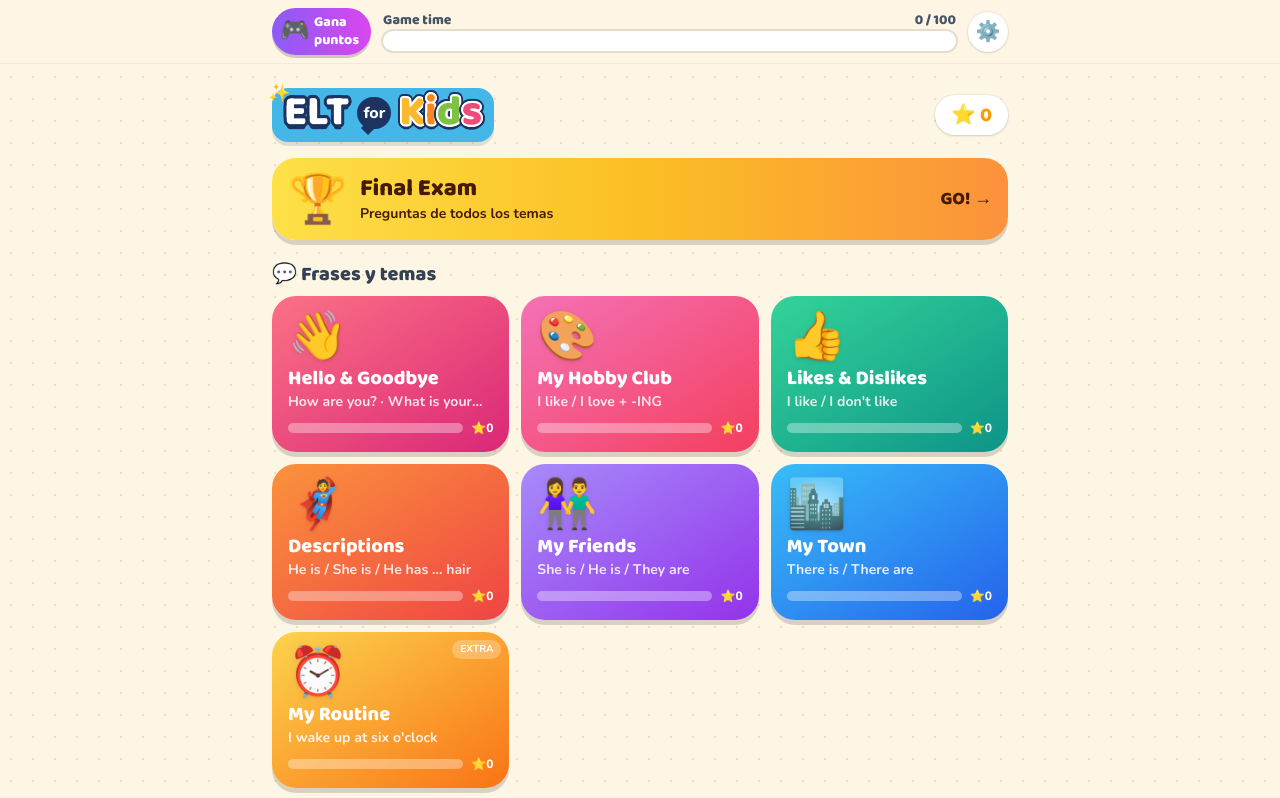
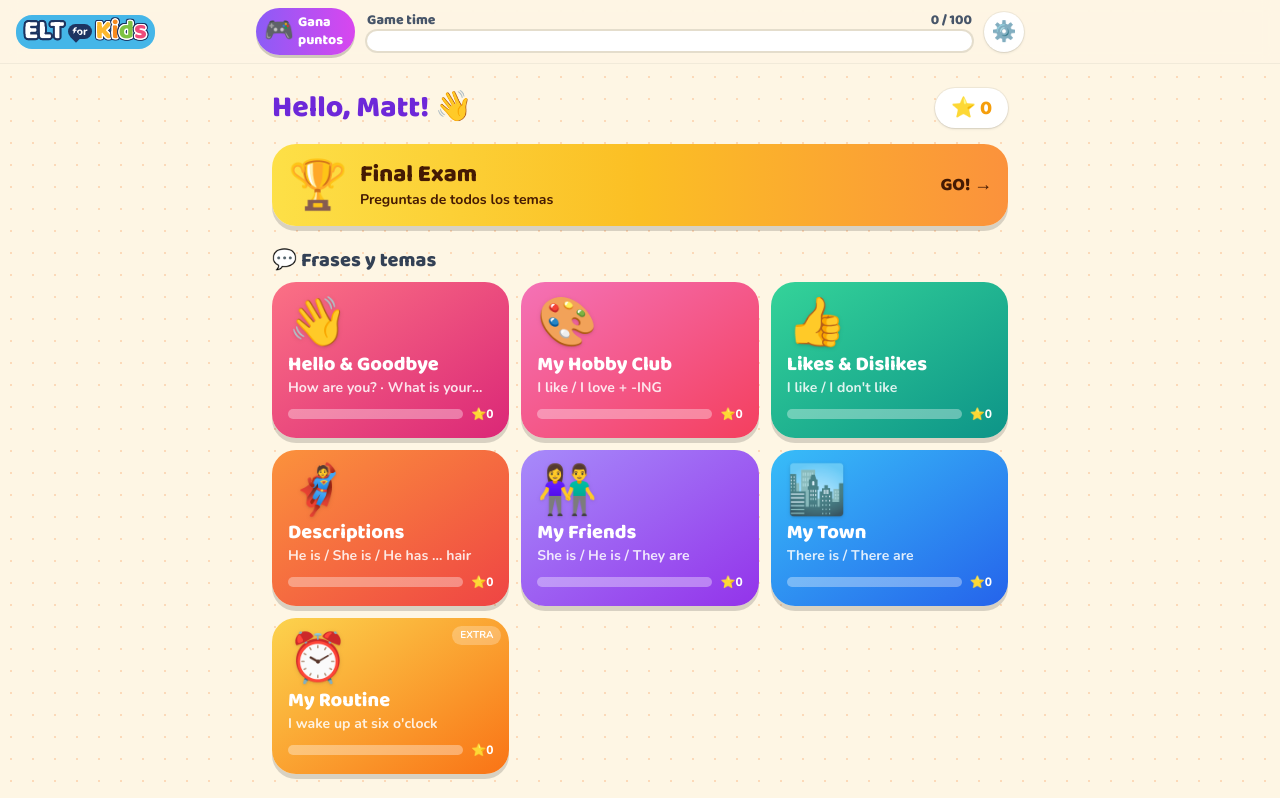
Before and after one commit to Pethofreed/elt-for-kids, a React (Vite) app: page / in a window 1280 px wide. Shown: the top 798 px of the page. Built offline with nearby package versions, Linux system fonts and the light colour scheme; the HTML template or start-up script is replaced by a standard one.

Commit message:
Logo arriba a la izquierda en la barra fija; texto del logo centrado
Co-Authored-By: Claude Opus 5.5 (1M context) <noreply@anthropic.com>

```diff
--- a/src/components/Home.tsx
+++ b/src/components/Home.tsx
@@ -4,7 +4,6 @@ import type { Topic } from '../content/types'
 import { activitiesFor } from '../lib/activities'
 import { loadProgress, resetProgress, starsFor, totalStars, type Progress } from '../lib/progress'
 import { themes } from '../lib/theme'
-import Logo from './Logo'
 import { Page } from './ui'
 
 function TopicCard({ t, progress }: { t: Topic; progress: Progress }) {
@@ -40,7 +39,7 @@ export default function Home() {
   return (
     <Page>
       <header className="mb-4 flex items-center justify-between gap-3">
-        <Logo />
+        <h1 className="text-2xl font-extrabold text-violet-700 sm:text-3xl">Hello, Matt! 👋</h1>
         <div className="rounded-full bg-white px-4 py-1.5 font-display text-xl font-extrabold text-amber-500 shadow ring-1 ring-black/5">⭐ {totalStars(progress)}</div>
       </header>
 
--- a/src/components/Logo.tsx
+++ b/src/components/Logo.tsx
@@ -7,8 +7,8 @@ function ring(color: string, r: number, steps = 16) {
     return `${(Math.cos(a) * r).toFixed(1)}px ${(Math.sin(a) * r).toFixed(1)}px 0 ${color}`
   })
 }
-const outline = (inner?: string) =>
-  [...(inner ? ring(inner, 2) : []), ...ring(NAVY, inner ? 4 : 3), `0 5px 0 ${NAVY}`].join(', ')
+const outline = (k: number, inner?: string) =>
+  [...(inner ? ring(inner, 1.6 * k) : []), ...ring(NAVY, (inner ? 3.2 : 2.6) * k), `0 ${2.5 * k}px 0 ${NAVY}`].join(', ')
 
 const KIDS = [
   { ch: 'K', color: '#fdb92e' },
@@ -18,32 +18,36 @@ const KIDS = [
 ]
 
 /** Logo "ELT for Kids" con los colores de la marca. */
-export default function Logo() {
+export default function Logo({ size = 'md' }: { size?: 'sm' | 'md' }) {
+  const k = size === 'sm' ? 0.75 : 1
   return (
-    <h1
-      className="relative inline-flex items-center gap-1.5 rounded-2xl px-3 pb-2 pt-1 font-display text-[34px] font-extrabold leading-none sm:text-[42px]"
-      style={{ background: '#45b6e8', boxShadow: `0 4px 0 ${NAVY}22` }}
+    <span
+      className={`relative inline-flex items-center rounded-2xl font-display font-extrabold ${
+        size === 'sm' ? 'gap-1 px-2 py-1 text-[22px] sm:text-[26px]' : 'gap-1.5 px-3 py-1.5 text-[34px] sm:text-[42px]'
+      }`}
+      style={{ background: '#45b6e8', lineHeight: 1 }}
+      role="img"
       aria-label="ELT for Kids"
     >
-      <span className="absolute -left-1 -top-2 text-lg" aria-hidden>✨</span>
-      <span className="text-white" style={{ textShadow: outline() }} aria-hidden>
+      {/* translate-y compensa el borde inferior del texto para que se vea centrado */}
+      <span className="-translate-y-[1px] text-white" style={{ textShadow: outline(k) }} aria-hidden>
         ELT
       </span>
       <span
-        className="relative mx-0.5 rounded-full px-1.5 py-1 font-body text-[13px] font-extrabold text-white sm:text-base"
+        className={`relative rounded-full font-body font-extrabold leading-none text-white ${size === 'sm' ? 'px-1 py-0.5 text-[10px] sm:text-[11px]' : 'mx-0.5 px-1.5 py-1 text-[13px] sm:text-base'}`}
         style={{ background: NAVY }}
         aria-hidden
       >
         for
-        <span className="absolute -bottom-1 left-1.5 h-2.5 w-2.5 rotate-45" style={{ background: NAVY }} />
+        <span className="absolute -bottom-0.5 left-1 h-2 w-2 rotate-45" style={{ background: NAVY }} />
       </span>
-      <span aria-hidden>
+      <span className="-translate-y-[1px]" aria-hidden>
         {KIDS.map(({ ch, color }) => (
-          <span key={ch} style={{ color, textShadow: outline('#fff') }}>
+          <span key={ch} style={{ color, textShadow: outline(k, '#fff') }}>
             {ch}
           </span>
         ))}
       </span>
-    </h1>
+    </span>
   )
 }
--- a/src/components/RewardBar.tsx
+++ b/src/components/RewardBar.tsx
@@ -3,6 +3,7 @@ import { barColor, GOAL_OPTIONS, isFull, POINTS_PER_CORRECT, resetBar, setGoal,
 import { celebrate, sfx } from '../lib/sounds'
 import { QuickPicker } from './QuickPlay'
 import { Modal } from './ui'
+import Logo from './Logo'
 
 /** Barra de recompensa fija arriba en todas las pantallas. */
 export default function RewardBar() {
@@ -38,15 +39,21 @@ export default function RewardBar() {
   return (
     <>
       <div className="sticky top-0 z-30 border-b border-black/5 bg-[#fef6e4]/90 backdrop-blur">
-        <div className="mx-auto flex max-w-3xl items-center gap-3 px-4 py-2">
+        <div className="flex items-center gap-2 px-3 py-2 sm:gap-4 sm:px-4">
+          {/* Logo arriba a la izquierda: lleva al inicio */}
+          <a href="#/" className="shrink-0 transition hover:scale-105" aria-label="Inicio">
+            <Logo size="sm" />
+          </a>
+          <div className="mx-auto flex min-w-0 max-w-3xl flex-1 items-center gap-2 sm:gap-3">
           <button
             onClick={() => setPicker(true)}
-            className={`flex shrink-0 items-center gap-1 rounded-full bg-gradient-to-r from-violet-500 to-fuchsia-500 py-1.5 pl-2 pr-3 font-display text-sm font-extrabold leading-tight text-white shadow-[0_3px_0_rgba(0,0,0,0.18)] transition hover:brightness-110 active:translate-y-[2px] active:shadow-none ${bump ? 'scale-110' : ''}`}
+            aria-label="Gana puntos"
+            className={`flex shrink-0 items-center gap-1 rounded-full bg-gradient-to-r from-violet-500 to-fuchsia-500 py-1.5 pl-2 pr-2 font-display text-sm sm:pr-3 font-extrabold leading-tight text-white shadow-[0_3px_0_rgba(0,0,0,0.18)] transition hover:brightness-110 active:translate-y-[2px] active:shadow-none ${bump ? 'scale-110' : ''}`}
           >
             <span className={`text-2xl ${full ? 'animate-float' : ''}`} aria-hidden>
               🎮
             </span>
-            <span className="text-left">
+            <span className="hidden text-left sm:block">
               Gana
               <br />
               puntos
@@ -58,7 +65,10 @@ export default function RewardBar() {
             aria-label={`Barra de premio: ${r.points} de ${r.goal} puntos`}
           >
             <div className="flex items-baseline justify-between font-display text-sm font-extrabold leading-none text-slate-600">
-              <span>{full ? '¡Premio listo! 🎉' : 'Game time'}</span>
+              <span>
+                {full ? '🎉' : ''}
+                <span className="hidden sm:inline">{full ? ' ¡Premio listo!' : 'Game time'}</span>
+              </span>
               <span className={full ? 'text-green-600' : ''}>
                 {r.points} / {r.goal}
               </span>
@@ -79,6 +89,11 @@ export default function RewardBar() {
           >
             ⚙️
           </button>
+          </div>
+          {/* Espacio del mismo ancho que el logo para que la barra quede centrada en pantallas grandes */}
+          <span className="invisible hidden shrink-0 xl:block" aria-hidden>
+            <Logo size="sm" />
+          </span>
         </div>
       </div>
 
```
